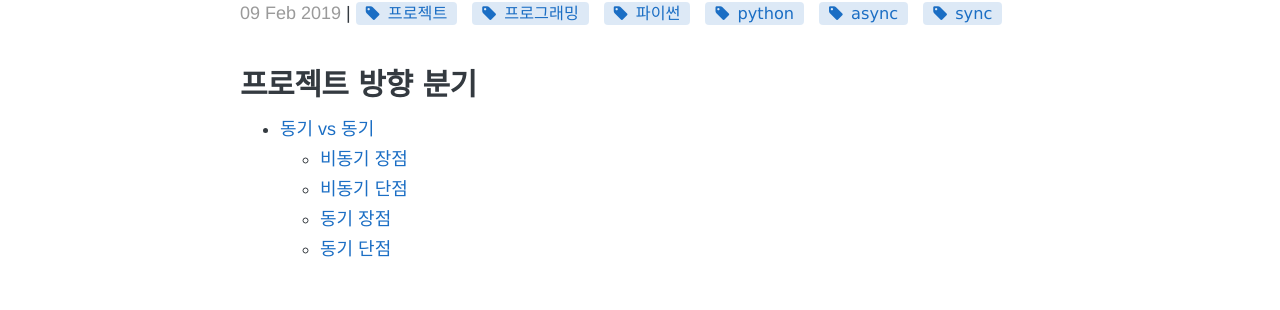
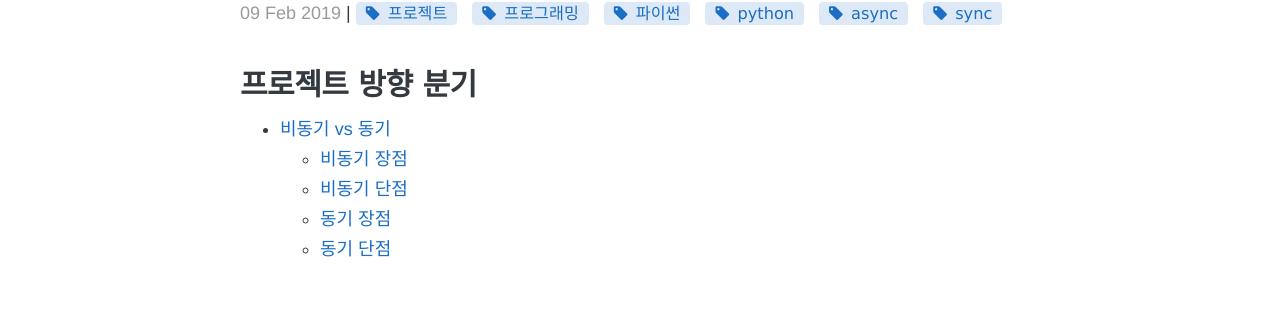
Before and after one commit to karlbishnu/.github.io, a Jekyll site: the page built from _posts/project/notzam/2019-02-09-async_vs_sync.md, in a window 1280 px wide and 900 px high. Shown: the part 177-487 px from the top of the window. Built offline with Jekyll 4.4.1, drawn with Linux system fonts in a browser that asks for light colours; nearby versions of some CDN libraries; comment, search, counter and statistics services are not loaded.

Commit message:
목차의 오타수정

```diff
--- a/_posts/project/notzam/2019-02-09-async_vs_sync.md
+++ b/_posts/project/notzam/2019-02-09-async_vs_sync.md
@@ -10,7 +10,7 @@ comments: true
 
 <!-- toc orderedList:0 depthFrom:1 depthTo:6 -->
 
-* [동기 vs 동기](#동기-vs-동기)
+* [비동기 vs 동기](#비동기-vs-동기)
   * [비동기 장점](#비동기-장점)
   * [비동기 단점](#비동기-단점)
   * [동기 장점](#동기-장점)
```
